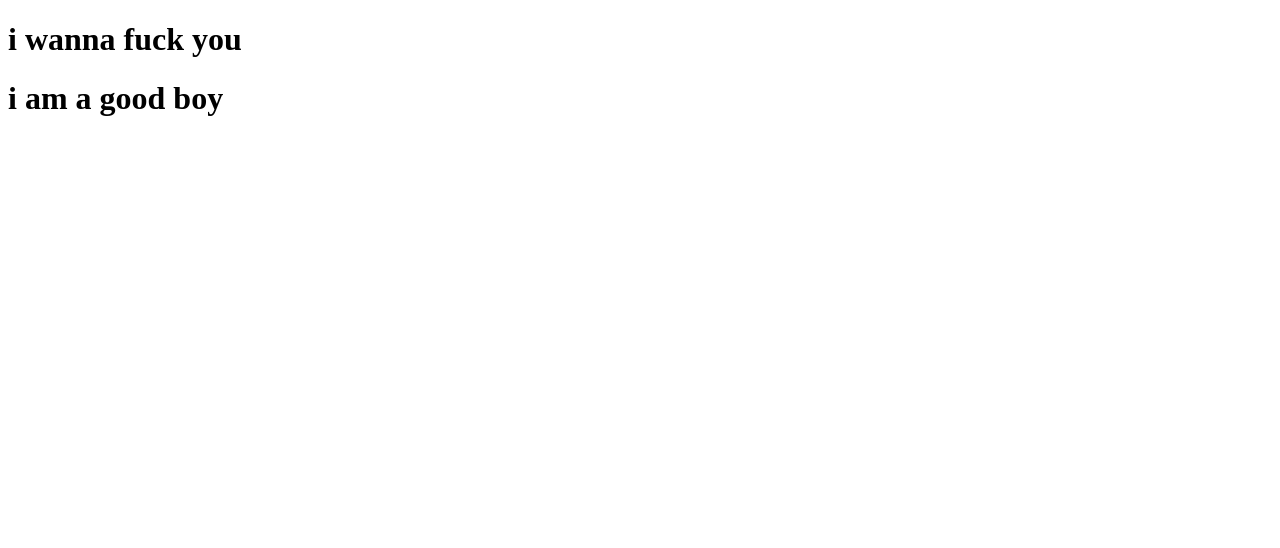
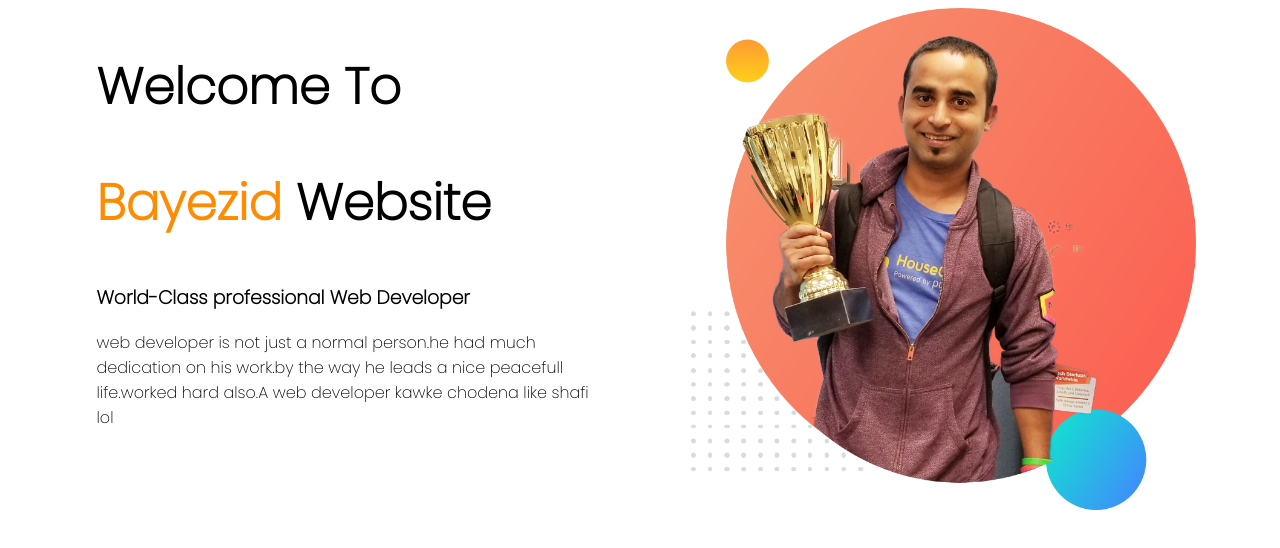
Before and after one commit to mdbayezid/web-potfolio, a plain HTML site: page index.html in a window 1280 px wide. Drawn offline with Linux system fonts and the light colour scheme.

Commit message:
added top part

```diff
--- a/index.html
+++ b/index.html
@@ -4,12 +4,22 @@
     <meta charset="UTF-8">
     <meta http-equiv="X-UA-Compatible" content="IE=edge">
     <meta name="viewport" content="width=device-width, initial-scale=1.0">
-    <title>lol
-    </title>
+    <title> Bayezid website </title>
+    <link rel="stylesheet" href="style.css">
+    <link href="https://fonts.googleapis.com/css2?family=Poppins:wght@200&display=swap" rel="stylesheet">
 </head>
 <body>
-    <h1>i wanna fuck you</h1>
-    <h1>i am a good boy</h1>
+<section>
+    <div class="half-width">
+        <h1>Welcome To</h1>
+        <h1><span class="highlight">Bayezid</span> Website</h1>
+        <h3>World-Class professional Web Developer</h3>
+        <p>web developer is not just a normal person.he had much dedication on his work.by the way he leads a nice peacefull life.worked hard also.A web developer kawke chodena like shafi lol</p>
+    </div>
 
-</body>
-</html>
+        <div class="half-width">
+        <img src="images/jhankar.png" alt="">
+        </div>
+        </section>
+    </body>
+    </html>
--- /dev/null
+++ b/style.css
@@ -0,0 +1,18 @@
+body{
+    font-family: 'Poppins', sans-serif;
+}
+h1{
+    font-size: 50px;
+}
+.highlight{
+    color: darkorange;
+}
+.half-width{
+    width: 40%;
+    float: left;
+    margin-left: 5%;
+    padding-left: 2%;
+}
+.half-width img{
+    width: 100%;
+}
```
Also changed, not shown: images/jhankar.png (added), images/jhankar2.png (added).
